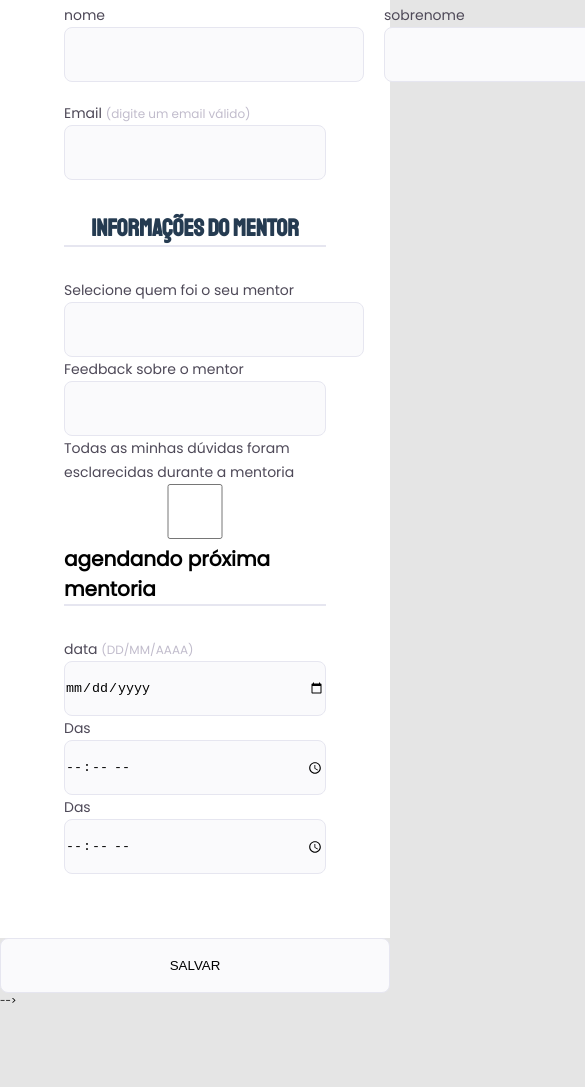
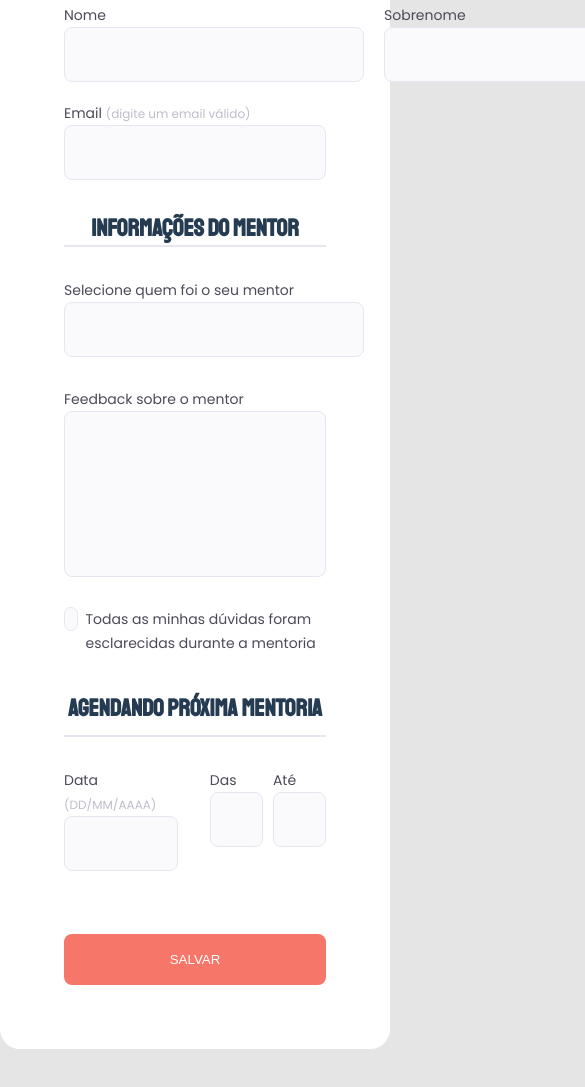
Before and after one commit to Rafael862/formulario-avancado-rckt, a plain HTML site: page index.html in a window 390 px wide. Shown: the part 493-1580 px from the top of the page, 585 px wide, since content can reach past the window. Before the commit the page ends 1502 px from the top, so only its background shows below. Drawn offline with Linux system fonts and the light colour scheme.

Commit message:
finalizei toda parte estrutural do projeto já com estilização. Agora farei funcionar algumas coisas e também farei a responsividade

```diff
--- a/index.html
+++ b/index.html
@@ -20,8 +20,11 @@
                     <p>Chegou a hora de avaliar o seu mentor. Bora lá?</p>
                     <img src="img/img1.svg" alt="imagem de uma nuvem com 5 estrelas">
                 </div>
-                <div class="title">
-                    informações pessoais
+                <div class="teste01">
+                    teste
+                    <div class="title">
+                        informações pessoais
+                    </div>
                 </div>
 
     </header>
@@ -30,58 +33,58 @@
 
         <div class="col-2">
             <div class="col-label-input">
-                <label for="">nome</label>
-                <input type="text">
+                <label for="input-nome">Nome</label>
+                <input id="input-nome" type="text">
             </div>
 
             <div class="col-label-input">
-                <label for="">sobrenome</label>
-                <input type="text">
+                <label for="input-sobrenome">Sobrenome</label>
+                <input id="input-sobrenome" type="text">
             </div>
         </div>
 
-        <label id="email" for="">Email <span>(digite um email válido)</span></label>
-        <input type="email">
+        <label id="email" for="input-email">Email <span>(digite um email válido)</span></label>
+        <input id="input-email" type="email">
 
         <h1 id="info">informações do mentor</h1>
 
         <div class="line"></div>
 
-        <label for="">Selecione quem foi o seu mentor</label>
+        <label for="mentor">Selecione quem foi o seu mentor</label>
         <input id="mentor" type="text">
 
-        <label id="feedback-label" for="">Feedback sobre o mentor</label>
-        <input type="text">
+        <label id="feedback-label" for="input-feedback">Feedback sobre o mentor</label>
+        <input id="input-feedback" class="feedback-mentor" type="text">
 
-        <label for="">Todas as minhas dúvidas foram esclarecidas durante a mentoria</label>
-        <input type="checkbox">
-        <h1>agendando próxima mentoria</h1>
+        <div class="flex-checkbox">
+            <input id="input-checkbox" type="checkbox">
+            <label for="input-checkbox">Todas as minhas dúvidas foram esclarecidas durante a mentoria</label>
+        </div>
+
+        <div class="titulo-mentoria">
+            <h1>agendando próxima mentoria</h1>
+        </div>
         <div class="line"></div>
 
         <div class="col-3">
-            <label for="">data <span>(DD/MM/AAAA)</span></label>
-            <input type="date">
+            <div class="col-2-mentoria">
+                <label for="">Data <span>(DD/MM/AAAA)</span></label>
+                <input type="date">
+            </div>
 
-            <label for="">Das</label>
-            <input type="time">
+            <div class="col-2-mentoria">
+                <label for="">Das</label>
+                <input type="time">
+            </div>
 
-            <label for="">Das</label>
-            <input type="time">
+            <div class="col-2-mentoria">
+                <label for="">Até</label>
+                <input type="time">
+            </div>
         </div>
 
+        <input  class="btn-submit" type="submit" value="SALVAR">
     </main>
-    <input type="submit" value="SALVAR">
--->
 
-<!--
-<header>
-        <div class="b1-2">
-            teste1
-            <h1>teste</h1>
-
-            </div>
-        </div>
-    </header>
--->
 </body>
 </html>
--- a/style.css
+++ b/style.css
@@ -8,7 +8,7 @@
 }
 
 body {
-    max-width: 1440px;
+    max-width: 100vw;
     background-color: #E5E5E5;
     font-family: 'Poppins', sans-serif;
 
@@ -38,19 +38,30 @@ header p {
     margin-bottom: 2px;
 }
 
+.teste01{
+    bottom: 0;
+    position: absolute;
+    width: 100%;
+    text-align: center;
+    display: flex;
+    justify-content: center;
+}
+
 .title {
     position: absolute;
     bottom: 0;
     background-color: #F67669;
     width: 75.0rem;
     height: 11.3rem;
-    font-size: 38px;
-    margin: 0 34.5rem 0;
+    margin: 0 auto 0;
+
     display: flex;
     align-items: center;
     text-align: center;
     justify-content: center;
+
     border-radius: 20px 20px 0 0;
+
     font-family: 'Staatliches', cursive;
     font-size: 24px;
     line-height: 34px;
@@ -58,9 +69,10 @@ header p {
 
 main {
     max-width: 75.0rem;
-    margin: 0 auto;
+    margin: 0 auto 50px;
     background-color: #fff;
     padding: 31px 64px 64px;
+    border-radius: 0 0 20px 20px;
 }
 
 label {
@@ -118,10 +130,105 @@ span {
 }
 
 #mentor {
-    width: 300px;
+    width: 30rem;
     display: block;
+    margin-bottom: 3rem;
 }
 
 #feedback-label {
     margin-bottom: 91px;
 }
+
+.feedback-mentor {
+    width: 100%;
+    height: 16.6rem;
+    margin-bottom: 3rem;
+}
+
+.flex-checkbox {
+    display: flex;
+}
+
+.flex-checkbox input {
+    width: 2.4rem;
+    height: 2.4rem;
+    margin-right: 8px;
+    appearance: none;
+    -webkit-appearance: none; /* Para compatibilidade com navegadores WebKit */
+    -moz-appearance: none;
+}
+
+#input-checkbox:checked{
+    background-color: #F67669;
+}
+
+.titulo-mentoria {
+    text-align: center;
+    margin-top: 3.6rem;
+    margin-bottom: 1rem;
+
+
+}
+
+.titulo-mentoria h1 {
+    text-transform: uppercase;
+    font-family: 'Staatliches', cursive;
+    font-size: 2.4rem;
+    line-height: 3.4rem;
+    color: #253b51;
+}
+
+.col-3 {
+    display: flex;
+
+}
+
+.col-2-mentoria input {
+    width: 100%;
+}
+
+.col-2-mentoria {
+    display: flex;
+    flex-direction: column;
+}
+
+.col-3 > div:nth-child(1) {
+    margin-right: 3.2rem;
+    width: 30rem;
+}
+
+.col-3 > div:nth-child(2) {
+    margin-right: 1rem;
+    width: 14.0rem;
+    appearance: none;
+    -moz-appearance: none;
+}
+
+input[type="time"]::-webkit-inner-spin-button,
+input[type="time"]::-webkit-calendar-picker-indicator,
+input[type="time"]::-webkit-datetime-edit,
+input[type="time"]::-webkit-datetime-edit-text {
+    display: none;
+    -webkit-appearance: none;
+}
+
+input[type="date"]::-webkit-inner-spin-button,
+input[type="date"]::-webkit-calendar-picker-indicator,
+input[type="date"]::-webkit-datetime-edit,
+input[type="date"]::-webkit-datetime-edit-text {
+    display: none;
+}
+
+.col-3 > div:nth-child(3) {
+    width: 14.0rem;
+}
+
+.btn-submit {
+    margin-top: 6.3rem ;
+
+    color: #fff;
+    background-color: #F67669;
+    border: none;
+
+    height: 5.1rem;
+}
```
